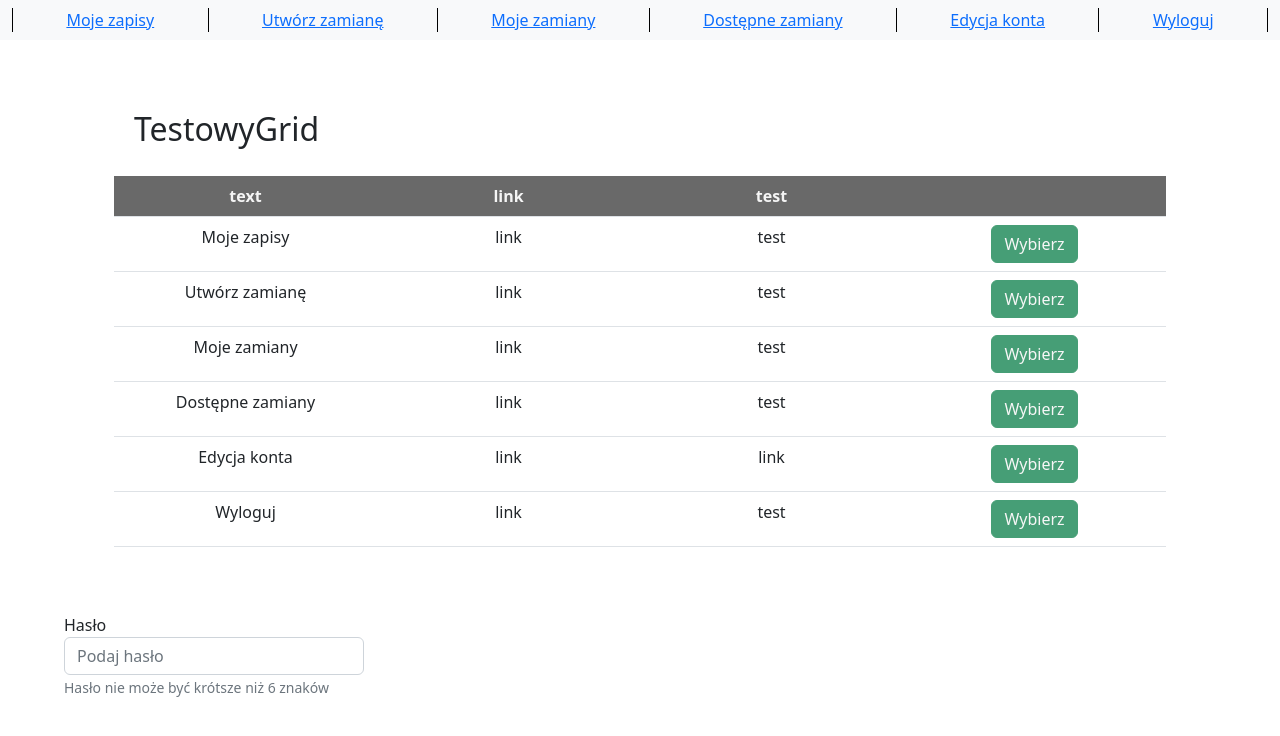
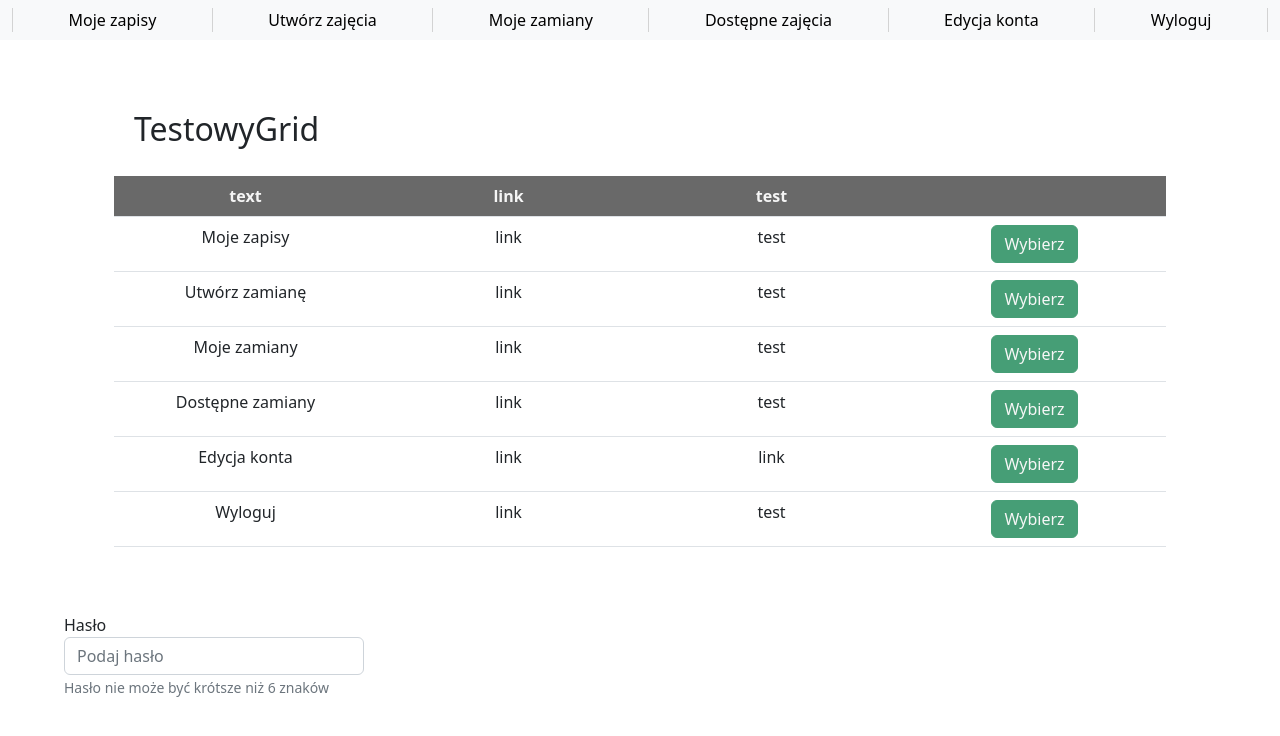
Before and after one commit to adonisUek/ReplaceR, a Vue app in the folder Client/: page / in a window 1280 px wide. Shown: the top 736 px of the page. Built offline with nearby package versions, Linux system fonts and the light colour scheme.

Commit message:
Update Menu

```diff
--- a/Client/src/components/MenuComponent.vue
+++ b/Client/src/components/MenuComponent.vue
@@ -7,7 +7,7 @@ const items = reactive([
   },
   {
     "link": 'CreateActivity',
-    "text": "Utwórz zamianę",
+    "text": "Utwórz zajęcia",
   },
   {
     "link": 'My',
@@ -15,7 +15,7 @@ const items = reactive([
   },
    {
      "link": 'AvailableActivities',
-    "text": "Dostępne zamiany",
+    "text": "Dostępne zajęcia",
   },
    {
      "link": 'EditUser',
@@ -47,16 +47,16 @@ const items = reactive([
   color: white;
 }
 
-ul li:hover
-{
-  cursor: pointer;
-}
-
 ul {
-  border-left: 1px solid black;
+  border-left: 1px solid lightgray;
 }
 
 ul li {
-  border-right: 1px solid black;
+  border-right: 1px solid lightgray;
 }
+
+ a {
+  text-decoration: none;
+  color: black;
+  }
 </style>
```
